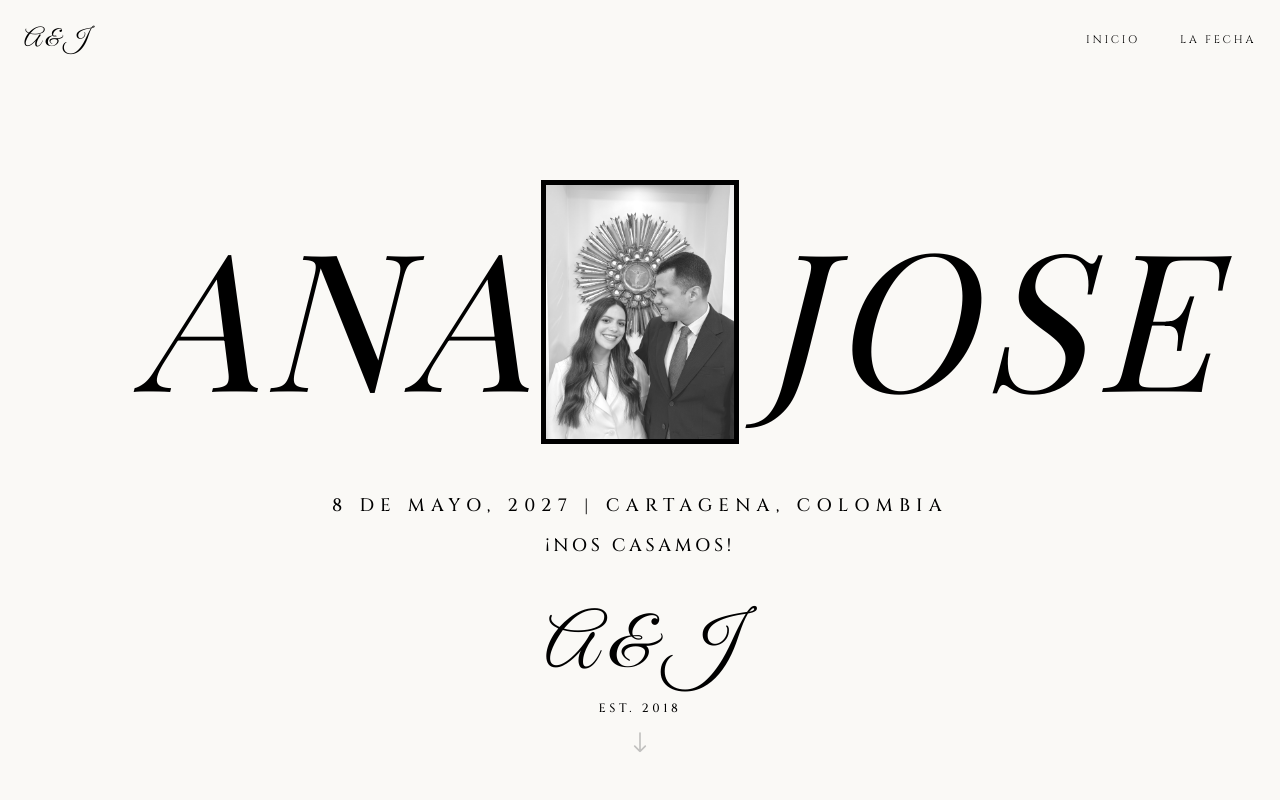
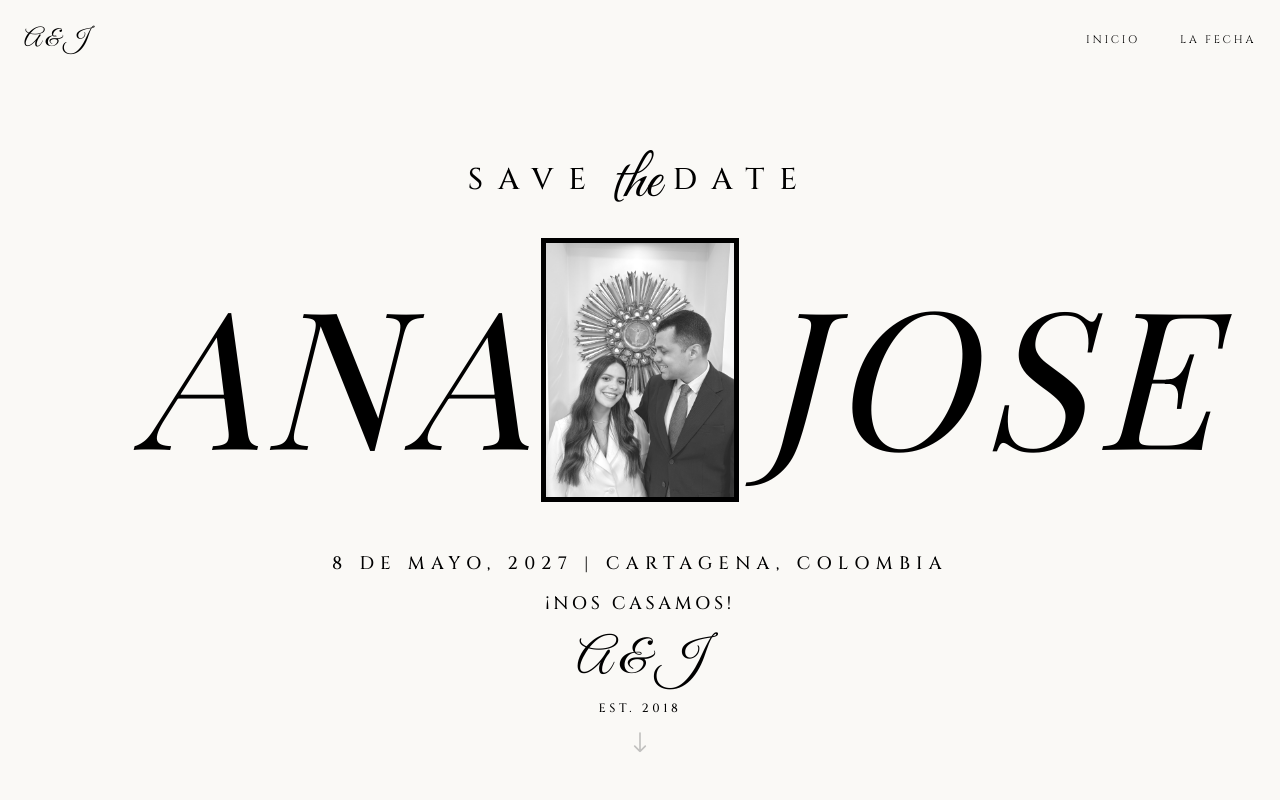
Before and after one commit to jose2kk/pequeboda, a Next.js app: page / in a window 1280 px wide. Shown: the top 800 px of the page. Built offline with nearby package versions, Linux system fonts and the light colour scheme; a web font is replaced by a local one.

Commit message:
Hero section updated with Save the Date and larger gaop between names and images

```diff
--- a/src/components/Hero.tsx
+++ b/src/components/Hero.tsx
@@ -47,8 +47,26 @@ export default function Hero({
 
   return (
     <section className="relative h-[100svh] w-full flex flex-col items-center justify-between bg-background overflow-hidden pt-20 sm:pt-24 md:pt-32 pb-6 sm:pb-8 md:pb-12">
-      {/* Zone 1: Names + Image */}
+      {/* Zone 1: Save the Date + Names + Image */}
       <div className="flex-1 flex flex-col items-center justify-center w-full">
+        {/* "Save the Date" heading */}
+        <motion.div
+          initial={{ opacity: 0, y: -15 }}
+          animate={{ opacity: 1, y: 0 }}
+          transition={{ duration: 1, delay: 0.1, ease: "easeOut" }}
+          className="flex items-baseline justify-center gap-1.5 sm:gap-2 md:gap-3 mb-4 sm:mb-6 md:mb-8"
+        >
+          <span className="font-[family-name:var(--font-caps)] text-foreground tracking-[0.3em] sm:tracking-[0.4em] md:tracking-[0.5em] uppercase text-sm sm:text-base md:text-2xl lg:text-3xl font-medium">
+            Save
+          </span>
+          <span className="font-[family-name:var(--font-script)] text-foreground text-2xl sm:text-3xl md:text-5xl lg:text-6xl font-light relative top-[0.1em] sm:top-[0.12em]">
+            the
+          </span>
+          <span className="font-[family-name:var(--font-caps)] text-foreground tracking-[0.3em] sm:tracking-[0.4em] md:tracking-[0.5em] uppercase text-sm sm:text-base md:text-2xl lg:text-3xl font-medium">
+            Date
+          </span>
+        </motion.div>
+
         {/* Title row — image always centered on screen */}
         <div className="relative w-full flex items-center justify-center">
           {/* Image — centered in flow */}
@@ -86,7 +104,7 @@ export default function Hero({
             initial={{ opacity: 0, x: -20 }}
             animate={{ opacity: 1, x: 0 }}
             transition={{ duration: 1, delay: 0.3, ease: "easeOut" }}
-            className="absolute right-1/2 font-[family-name:var(--font-title)] text-foreground font-normal italic tracking-[0.05em] uppercase leading-[0.9] text-[clamp(2.2rem,10vw,17rem)] pr-[calc(22vh*3/4/2+0.15rem)] sm:text-[clamp(3rem,12vw,17rem)] sm:pr-[calc(26vh*3/4/2+0.2rem)] md:text-[clamp(4.2rem,15vw,17rem)] md:pr-[calc(33vh*3/4/2+0.25rem)] lg:pr-[calc(33vh*3/4/2+0.3rem)]"
+            className="absolute right-1/2 font-[family-name:var(--font-title)] text-foreground font-normal italic tracking-[0.05em] uppercase leading-[0.9] text-[clamp(2.2rem,10vw,17rem)] pr-[calc(22vh*3/4/2+0.5rem)] sm:text-[clamp(3rem,12vw,17rem)] sm:pr-[calc(26vh*3/4/2+0.2rem)] md:text-[clamp(4.2rem,15vw,17rem)] md:pr-[calc(33vh*3/4/2+0.25rem)] lg:pr-[calc(33vh*3/4/2+0.3rem)]"
           >
             {name1}
           </motion.h1>
@@ -96,7 +114,7 @@ export default function Hero({
             initial={{ opacity: 0, x: 20 }}
             animate={{ opacity: 1, x: 0 }}
             transition={{ duration: 1, delay: 0.3, ease: "easeOut" }}
-            className="absolute left-1/2 font-[family-name:var(--font-title)] text-foreground font-normal italic tracking-[0.05em] uppercase leading-[0.9] text-[clamp(2.2rem,10vw,17rem)] pl-[calc(22vh*3/4/2+0.15rem)] sm:text-[clamp(3rem,12vw,17rem)] sm:pl-[calc(26vh*3/4/2+0.2rem)] md:text-[clamp(4.2rem,15vw,17rem)] md:pl-[calc(33vh*3/4/2+1rem)] lg:pl-[calc(33vh*3/4/2+1.2rem)]"
+            className="absolute left-1/2 font-[family-name:var(--font-title)] text-foreground font-normal italic tracking-[0.05em] uppercase leading-[0.9] text-[clamp(2.2rem,10vw,17rem)] pl-[calc(22vh*3/4/2+0.5rem)] sm:text-[clamp(3rem,12vw,17rem)] sm:pl-[calc(26vh*3/4/2+0.2rem)] md:text-[clamp(4.2rem,15vw,17rem)] md:pl-[calc(33vh*3/4/2+1rem)] lg:pl-[calc(33vh*3/4/2+1.2rem)]"
           >
             {name2}
           </motion.h1>
@@ -127,7 +145,7 @@ export default function Hero({
         transition={{ delay: 1.2, duration: 1 }}
         className="flex flex-col items-center gap-2 sm:gap-3 md:gap-4"
       >
-        <p className="font-[family-name:var(--font-script)] text-foreground text-3xl sm:text-4xl md:text-6xl lg:text-7xl font-light">
+        <p className="font-[family-name:var(--font-script)] text-foreground text-2xl sm:text-3xl md:text-4xl lg:text-5xl font-light">
           {name1[0]} & {name2[0]}
         </p>
         <p className="text-foreground tracking-[0.3em] uppercase text-[9px] sm:text-[10px] md:text-xs font-medium font-[family-name:var(--font-caps)]">
```
